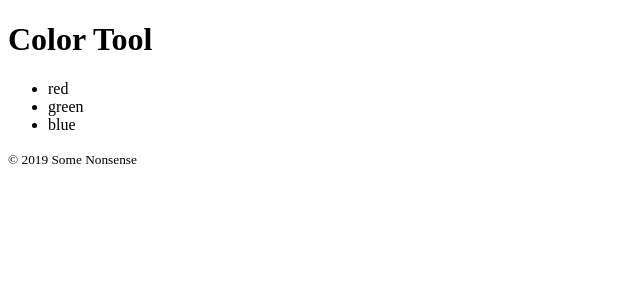
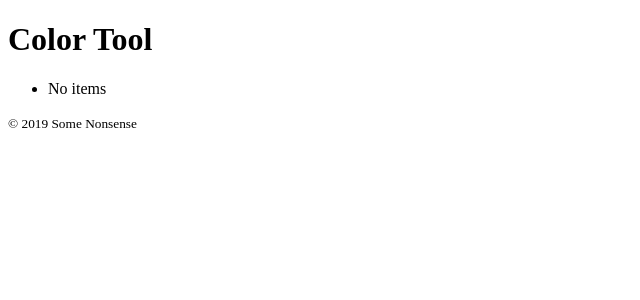
Before and after one commit to epatr/introduction-to-react, a React (Create React App) app: page / in a window 1280 px wide. Shown: the top 300 px of the page, without its empty margins (0-640 px from the left). Built offline with nearby package versions, Linux system fonts and the light colour scheme.

Commit message:
Added multi-line tertiary operator

```diff
--- a/src/components/ItemList.js
+++ b/src/components/ItemList.js
@@ -1,9 +1,13 @@
 import * as React from 'react';
 
 export const ItemList = () => {
-    const items = ['red', 'green', 'blue'];
+    const items = []; // ['red', 'green', 'blue'];
 
     return <ul>
-        { items.map(item => <li key={item}>{item}</li>) }
+        {
+            items.length === 0
+            ? <li>No items</li>
+            : items.map(item => <li key={item}>{item}</li>)
+            }
     </ul>;
 };
```
